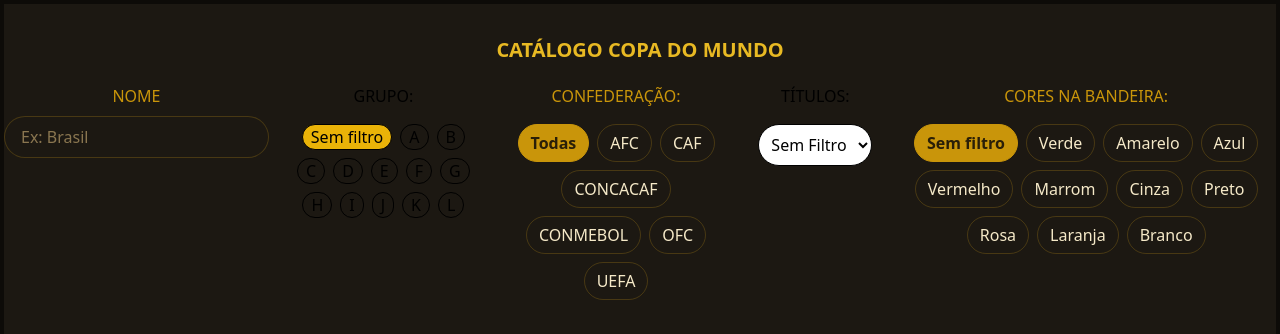
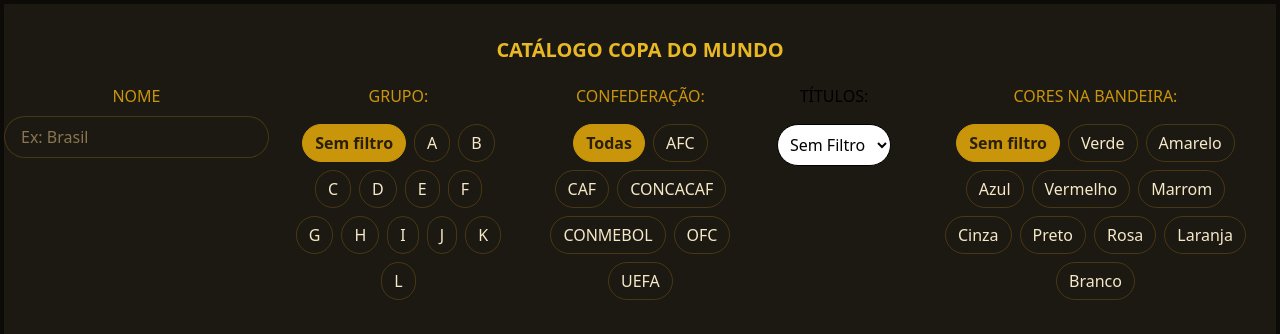
Before and after one commit to MiguelVitorOV/galeria-interativa-de-itens, a React (Vite) app: page / in a window 1280 px wide. Shown: the top 334 px of the page. Built offline with nearby package versions, Linux system fonts and the light colour scheme.

Commit message:
estilizando filtro por grupo

```diff
--- a/src/components/FiltroGrupo.jsx
+++ b/src/components/FiltroGrupo.jsx
@@ -21,28 +21,28 @@ export function FiltroGrupo(props){
     }
     const botaoAtivo = (valor) =>{
         console.log(props.filtro)
-        return props.filtro.length === 0 && valor === "Sem Filtro"? "bg-yellow-500":
-        props.filtro.includes(valor)? "bg-yellow-500" : ""
+        return props.filtro.length === 0 && valor === "Sem Filtro"? "bg-ouro-medio text-trofeu-text-escuro border-ouro-medio font-semibold hover:bg-ouro-escuro hover:border-ouro-escuro":
+        props.filtro.includes(valor)? "bg-ouro-medio text-trofeu-text-escuro border-ouro-medio font-semibold hover:bg-ouro-escuro hover:border-ouro-escuro" : "bg-transparent text-trofeu-text-claro border-ouro-escuro/40 hover:border-ouro-brilhante hover:text-ouro-brilhante"
     }
 
     return (
         <div className="flex flex-col items-center flex-wrap">
-            <h1>GRUPO:</h1>
+            <h1 className="text-ouro-medio font-medium">GRUPO:</h1>
 
             <div className="flex p-4 items-center gap-2 justify-center flex-wrap">
-                <button className={`border border-black rounded-full px-2 ${botaoAtivo('Sem Filtro')}`} onClick={atualizarFiltro} value='Sem filtro'>Sem filtro</button>
-                <button className={`border border-black rounded-full px-2 ${botaoAtivo('A')}`} onClick={atualizarFiltro} value='A'>A</button>
-                <button className={`border border-black rounded-full px-2 ${botaoAtivo('B')}`} onClick={atualizarFiltro} value='B'>B</button>
-                <button className={`border border-black rounded-full px-2 ${botaoAtivo('C')}`} onClick={atualizarFiltro} value='C'>C</button>
-                <button className={`border border-black rounded-full px-2 ${botaoAtivo('D')}`} onClick={atualizarFiltro} value='D'>D</button>
-                <button className={`border border-black rounded-full px-2 ${botaoAtivo('E')}`} onClick={atualizarFiltro} value='E'>E</button>
-                <button className={`border border-black rounded-full px-2 ${botaoAtivo('F')}`} onClick={atualizarFiltro} value='F'>F</button>
-                <button className={`border border-black rounded-full px-2 ${botaoAtivo('G')}`} onClick={atualizarFiltro} value='G'>G</button>
-                <button className={`border border-black rounded-full px-2 ${botaoAtivo('H')}`} onClick={atualizarFiltro} value='H'>H</button>
-                <button className={`border border-black rounded-full px-2 ${botaoAtivo('I')}`} onClick={atualizarFiltro} value='I'>I</button>
-                <button className={`border border-black rounded-full px-2 ${botaoAtivo('J')}`} onClick={atualizarFiltro} value='J'>J</button>
-                <button className={`border border-black rounded-full px-2 ${botaoAtivo('K')}`} onClick={atualizarFiltro} value='K'>K</button>
-                <button className={`border border-black rounded-full px-2 ${botaoAtivo('L')}`} onClick={atualizarFiltro} value='L'>L</button>
+                <button className={`border rounded-full px-3 py-1.5 ${botaoAtivo('Sem Filtro')}`} onClick={atualizarFiltro} value='Sem filtro'>Sem filtro</button>
+                <button className={`border rounded-full px-3 py-1.5 ${botaoAtivo('A')}`} onClick={atualizarFiltro} value='A'>A</button>
+                <button className={`border rounded-full px-3 py-1.5 ${botaoAtivo('B')}`} onClick={atualizarFiltro} value='B'>B</button>
+                <button className={`border rounded-full px-3 py-1.5 ${botaoAtivo('C')}`} onClick={atualizarFiltro} value='C'>C</button>
+                <button className={`border rounded-full px-3 py-1.5 ${botaoAtivo('D')}`} onClick={atualizarFiltro} value='D'>D</button>
+                <button className={`border rounded-full px-3 py-1.5 ${botaoAtivo('E')}`} onClick={atualizarFiltro} value='E'>E</button>
+                <button className={`border rounded-full px-3 py-1.5 ${botaoAtivo('F')}`} onClick={atualizarFiltro} value='F'>F</button>
+                <button className={`border rounded-full px-3 py-1.5 ${botaoAtivo('G')}`} onClick={atualizarFiltro} value='G'>G</button>
+                <button className={`border rounded-full px-3 py-1.5 ${botaoAtivo('H')}`} onClick={atualizarFiltro} value='H'>H</button>
+                <button className={`border rounded-full px-3 py-1.5 ${botaoAtivo('I')}`} onClick={atualizarFiltro} value='I'>I</button>
+                <button className={`border rounded-full px-3 py-1.5 ${botaoAtivo('J')}`} onClick={atualizarFiltro} value='J'>J</button>
+                <button className={`border rounded-full px-3 py-1.5 ${botaoAtivo('K')}`} onClick={atualizarFiltro} value='K'>K</button>
+                <button className={`border rounded-full px-3 py-1.5 ${botaoAtivo('L')}`} onClick={atualizarFiltro} value='L'>L</button>
 
             </div>
         </div>
```
